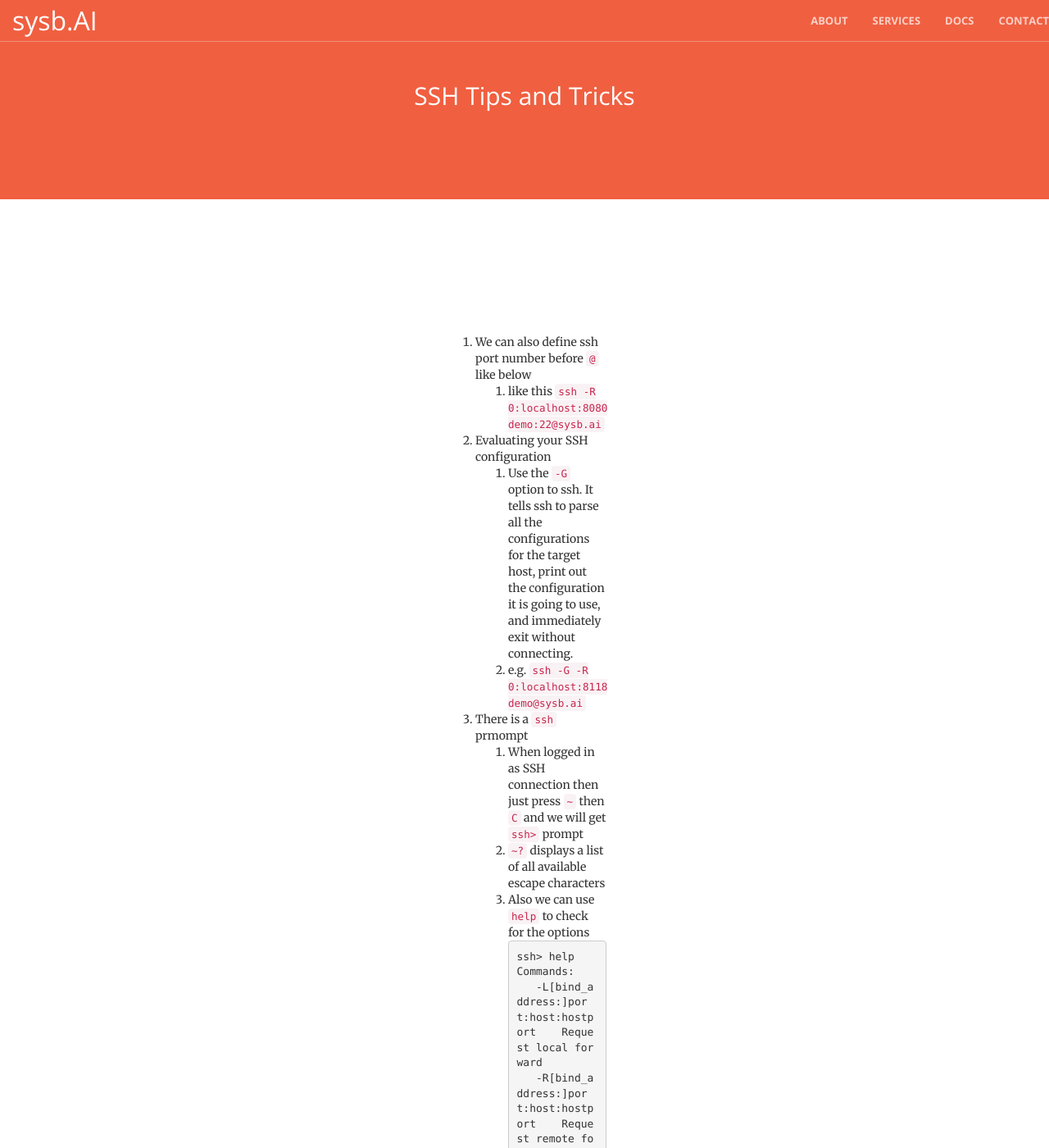
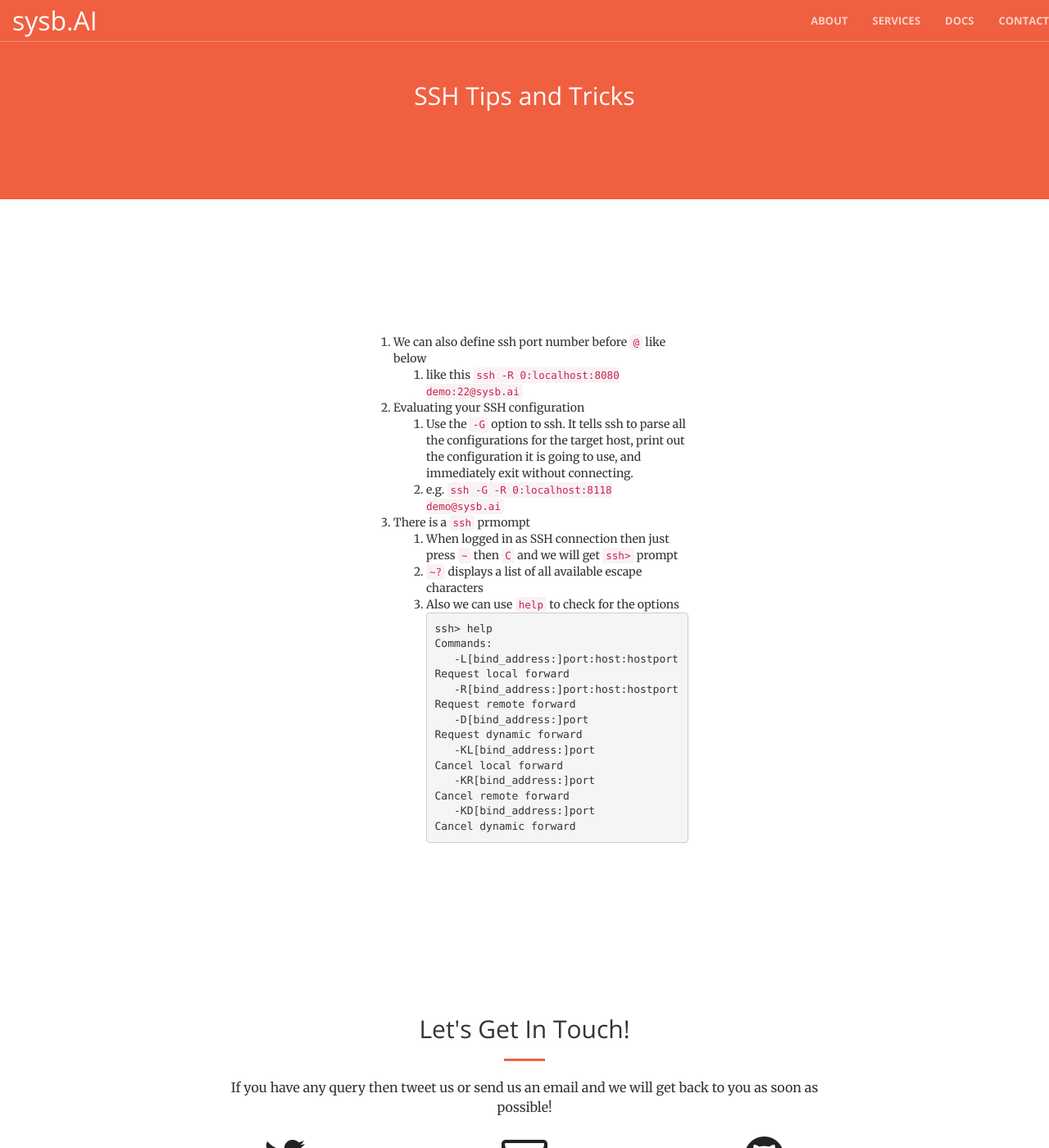
Before and after one commit to usama7628674/sysb.AI, a Jekyll site: the page built from _posts/2020-02-02-ssh-tips-and-tricks.md, in a window 1280 px wide and 1400 px high. Shown: the whole window at 82% size. Built offline with Jekyll 4.4.1, drawn with Linux system fonts in a browser that asks for light colours.

Commit message:
yet another commit

```diff
--- a/_sass/_base.scss
+++ b/_sass/_base.scss
@@ -225,8 +225,8 @@ header {
 }
 
 .content-box {
-    max-width: 200px;
-    margin: 60px auto 0;
+    max-width: 400px;
+    margin: 50px auto 0;
     @media (min-width: 992px) {
         margin: 20px auto 0;
     }
```
